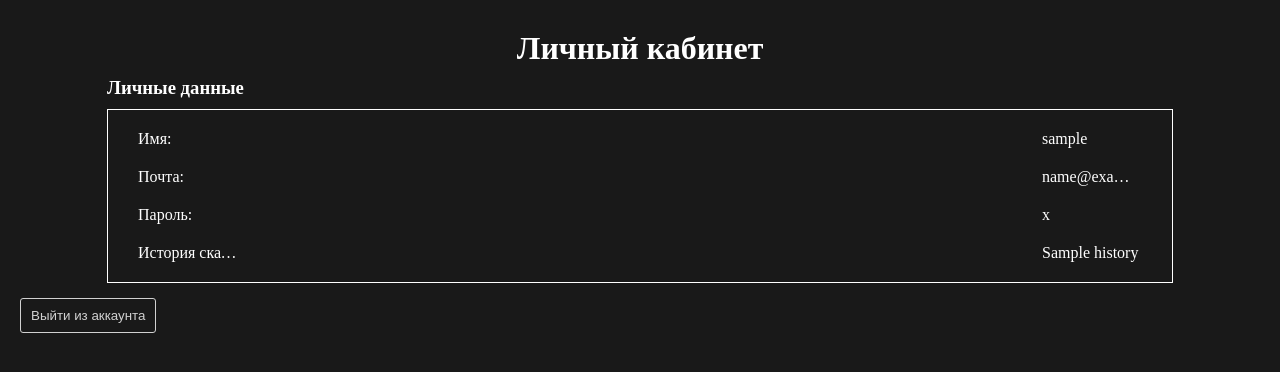
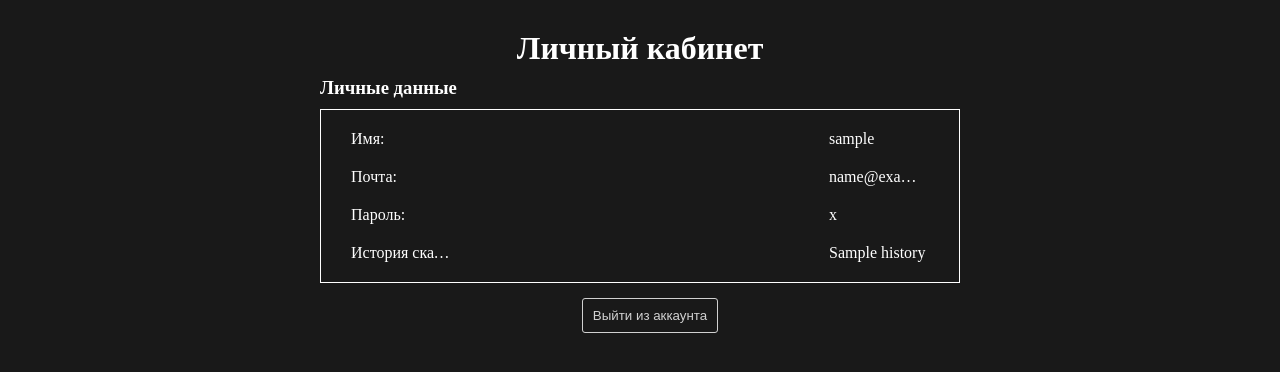
Before and after one commit to bizarre-sorcerer/Yt-Downloader, a Flask app: template templates/profile.html in a window 1280 px wide. Shown: the part 60-432 px from the top of the page. Run offline with Flask 3, Linux system fonts and the light colour scheme; the template is opened without the code that fills it: most values are stand-ins (such as "Sample title", 1, 10 or a date in 2020).

Commit message:
Пару вещей поправил. И почти дописал отчет

```diff
--- a/static/adaptive.css
+++ b/static/adaptive.css
@@ -14,6 +14,10 @@
 
   h1.header-text{
     font-size: 34px;
+  }
+
+  .personal-data{
+    width: 50vw;
   }
 
   .main-container{
@@ -105,7 +109,7 @@
     opacity: .7
   }
 
-  .profile-btn-container{
+  .profile-btns-container{
     align-self: center;
   }
 }
--- a/static/styles.css
+++ b/static/styles.css
@@ -210,12 +210,15 @@ h1{
   margin: 0 0 10px 0
 }
 
+.personal-data{
+  width: 90vw
+}
+
 .table{
   display: flex;
   justify-content: space-between;
-  width: 80vw;
   padding: 10px 20px 10px 20px;
-  border: solid 1px white
+  border: solid 1px white;
 }
 
 .data-column{
@@ -247,6 +250,8 @@ h1{
 }
 
 .modal-content {
+  display: flex;
+  flex-direction: column;
   background-color: #191919;
   margin: 35% auto;
   padding: 20px;
--- a/templates/profile.html
+++ b/templates/profile.html
@@ -58,7 +58,18 @@
     <div id="myModal" class="modal">
       <div class="modal-content">
         <span class="close">&times;</span>
-        <p id="modalText"></p>
+        <!-- <p id="modalText"> -->
+          <!-- {{history}} -->
+<!--
+          {% for i in history.split(' ')%}
+            {{i}}
+          {% endfor %} -->
+
+          <span>https://youtu.be/2hlD7dWp09M?si=rusgToLJAaiNUjXv</span>
+          <span>https://youtu.be/qYSWWGz9Z6s?si=Q8uQBHxQKypoNhCQ</span>
+          <span>https://youtu.be/74q3rOlcPaI?si=VgAADn4rrBlKKXxx</span>
+          <span>https://youtu.be/D0ehC_8sQuU?si=5xKpIaQlF1EImn7F</span>
+        <!-- </p> -->
       </div>
     </div>
 
@@ -74,7 +85,6 @@
 
     span.onclick = function() {
         modal.style.display = 'block';
-        modalText.innerText = this.innerText;
     }
 
     close.onclick = function() {
```
Also changed, not shown: templates/password_recovery.html (line endings or trailing spaces), 2 other files.
